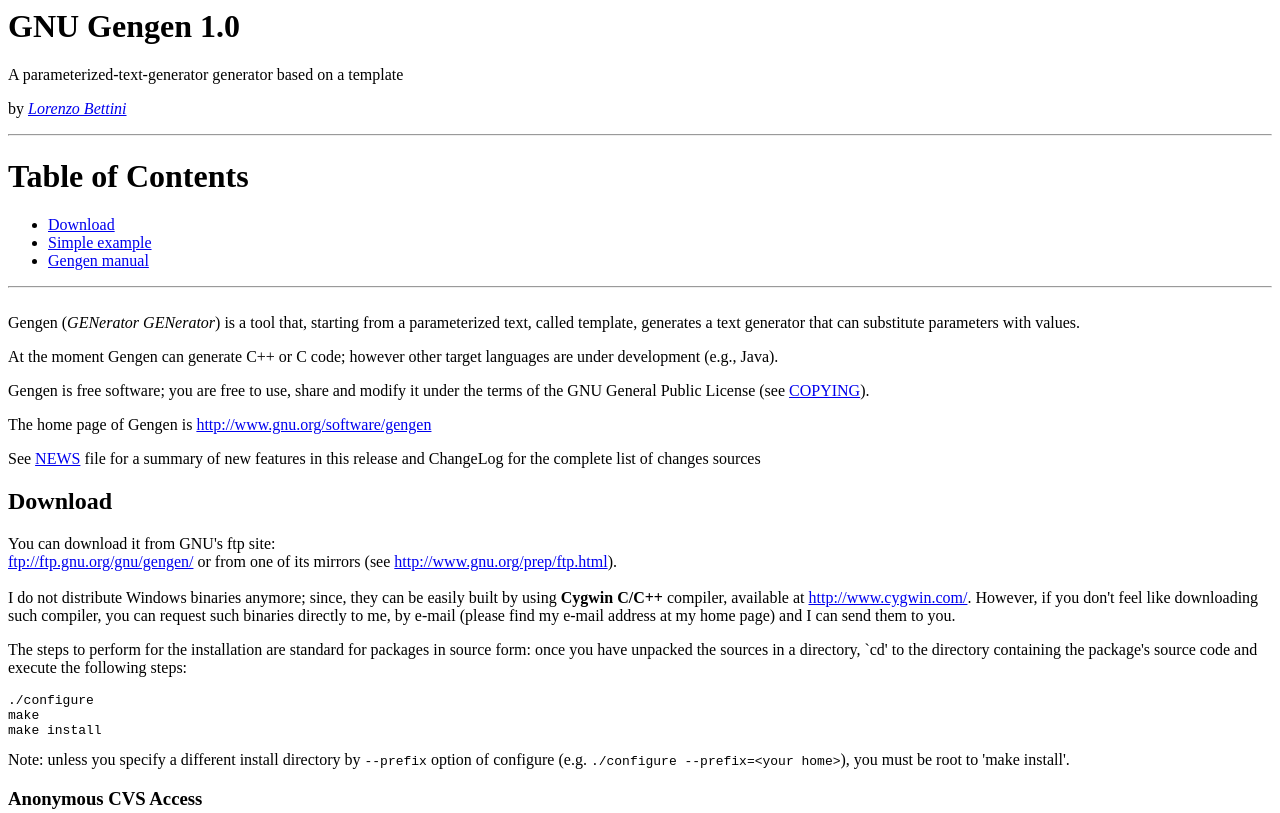
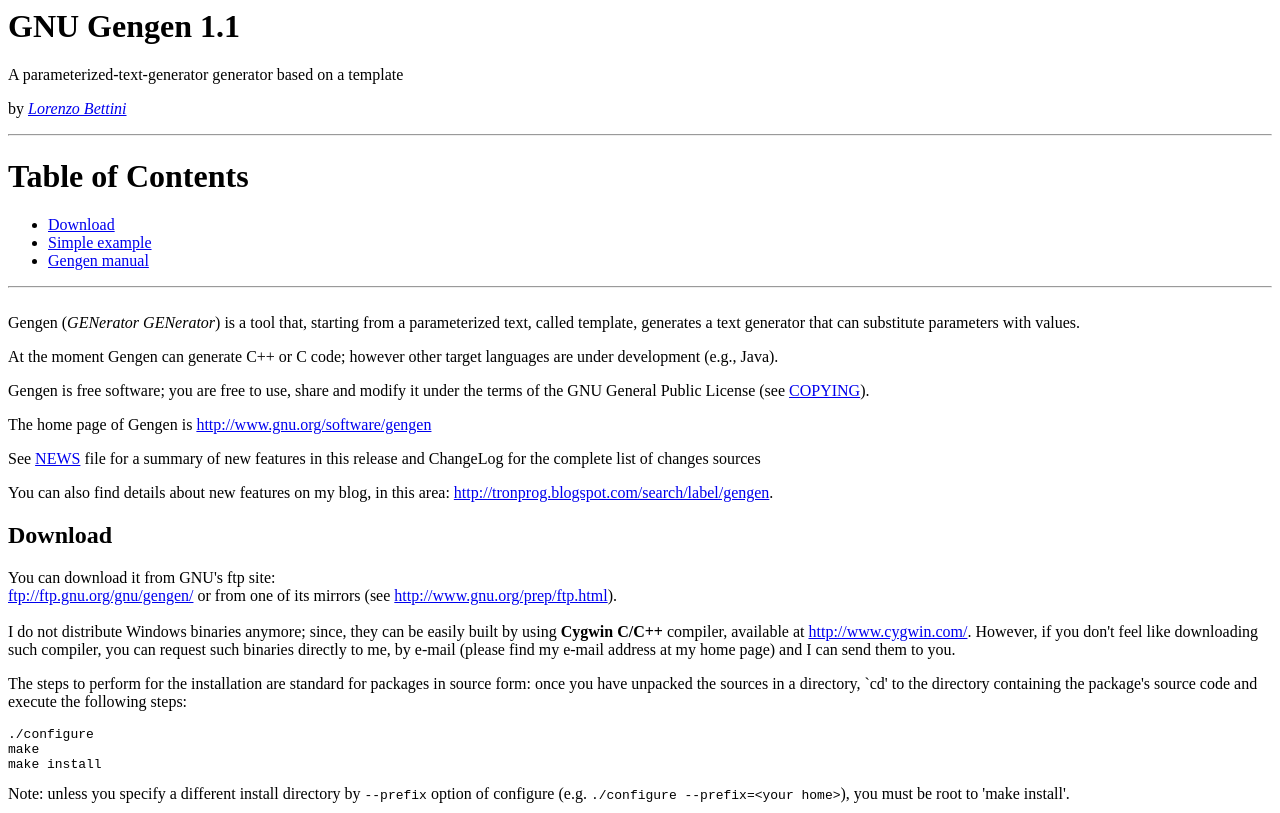
Before and after one commit to marekjm/gengen, a plain HTML site: page doc/index.html in a window 1280 px wide. Shown: the top 813 px of the page. Drawn offline with Linux system fonts and the light colour scheme.

```diff
--- a/doc/index.html
+++ b/doc/index.html
@@ -23,7 +23,7 @@
 
 
 <h1>
-GNU Gengen 1.0</h1>
+GNU Gengen 1.1</h1>
 
 
 A parameterized-text-generator generator based on a template
@@ -85,6 +85,7 @@
 changes sources
 </p>
 
+You can also find details about new features on my blog, in this area: <a href="http://tronprog.blogspot.com/search/label/gengen">http://tronprog.blogspot.com/search/label/gengen</a>.
 
 <h2><a name="Download"></a>Download</h2>
 
@@ -362,7 +363,7 @@
 <p>
 Updated:
 <!-- timestamp start -->
-$Date: 2006/11/14 19:22:05 $ $Author: bettini $
+$Date: 2007/01/12 17:44:40 $ $Author: bettini $
 <!-- timestamp end -->
 </p>
 </div>
```
Also changed, not shown: 8 other files.
